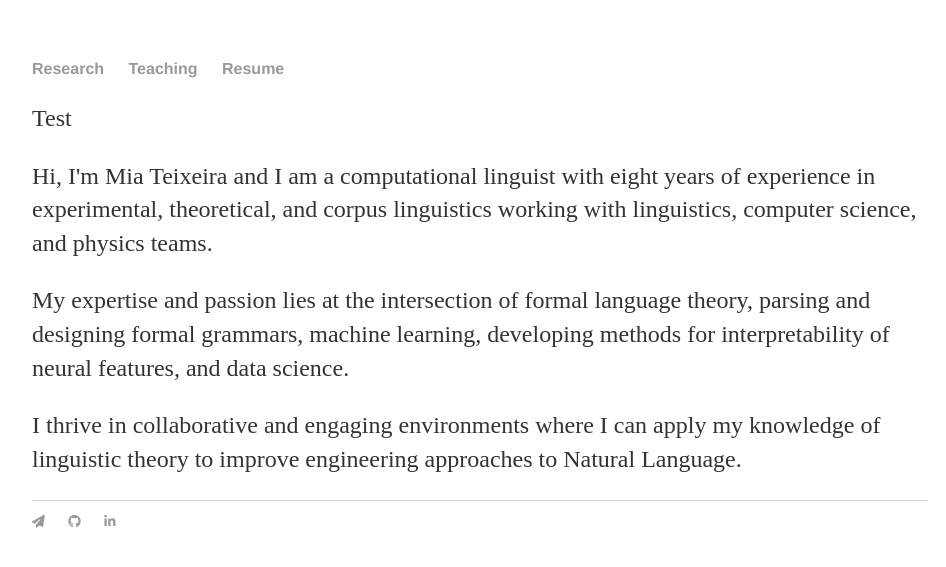
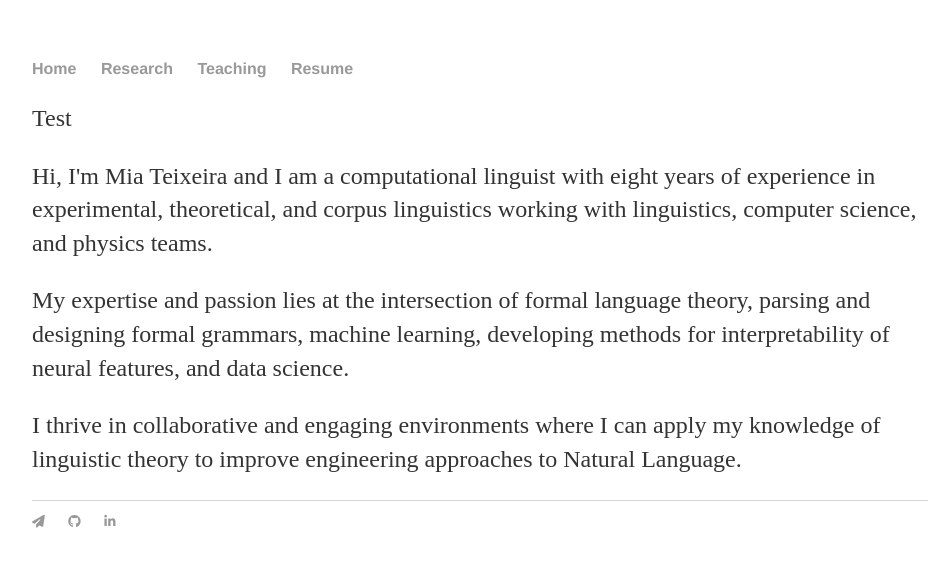
Before and after one commit to miateixeira/miateixeira.github.io, a Jekyll site: the page built from index.html, in a window 1280 px wide. Shown: the top 567 px of the page, without its empty margins (160-1106 px from the left). Built offline with Jekyll 4.4.1, drawn with Linux system fonts in a browser that asks for light colours; nearby versions of some CDN libraries.

Commit message:
added home to nav

```diff
--- a/_includes/header.html
+++ b/_includes/header.html
@@ -1,5 +1,6 @@
 <nav>
   <ul>
+    <li><a href="/" title="Home">Home</a></li>
     <li><a href="/research" title="Research">Research</a></li>
     <li><a href="/teaching" title="Teaching">Teaching</a></li>
     <li><a href="https://nbviewer.jupyter.org/github/miateixeira/miateixeira.github.io/blob/main/files/resume.pdf" target="_blank">Resume</a></li>
```
Also changed, not shown: index.html (+0 -14 lines).
